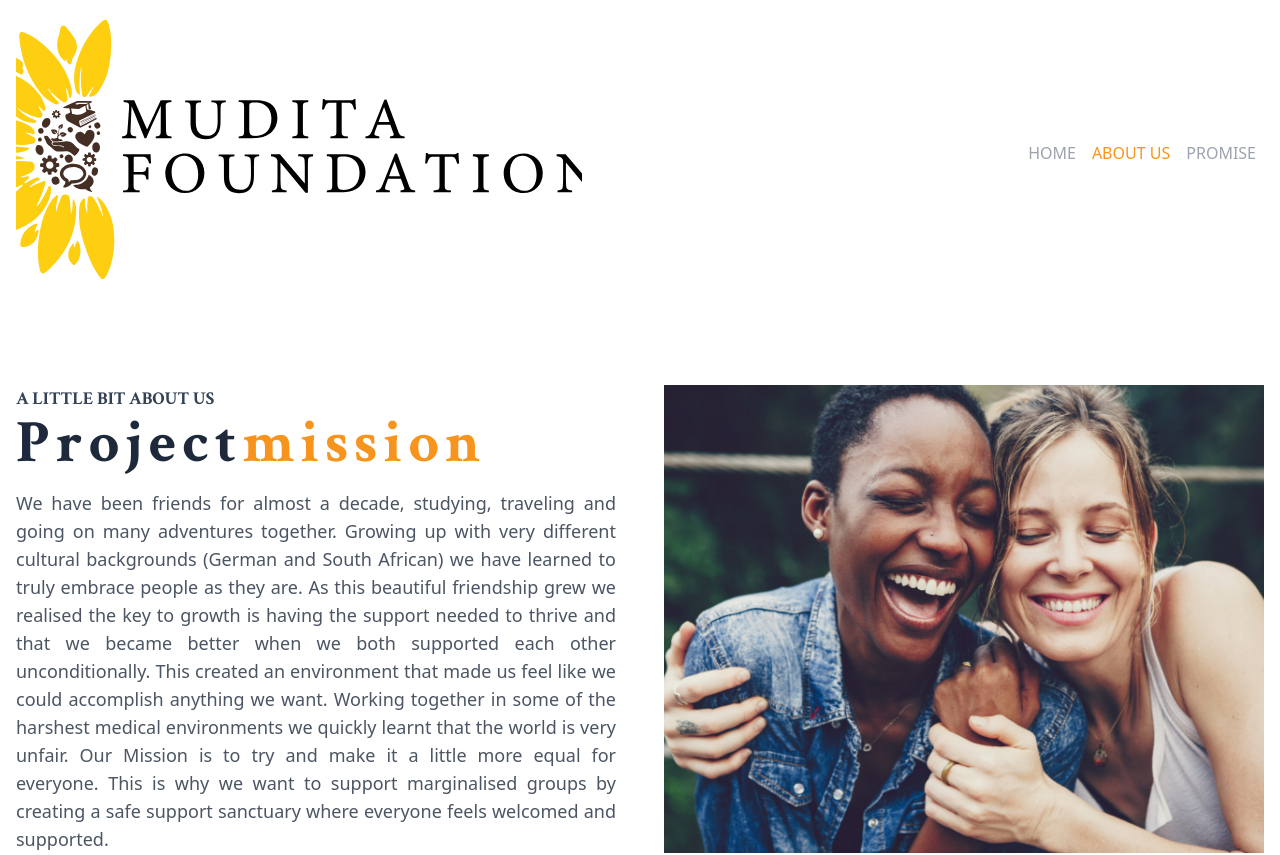
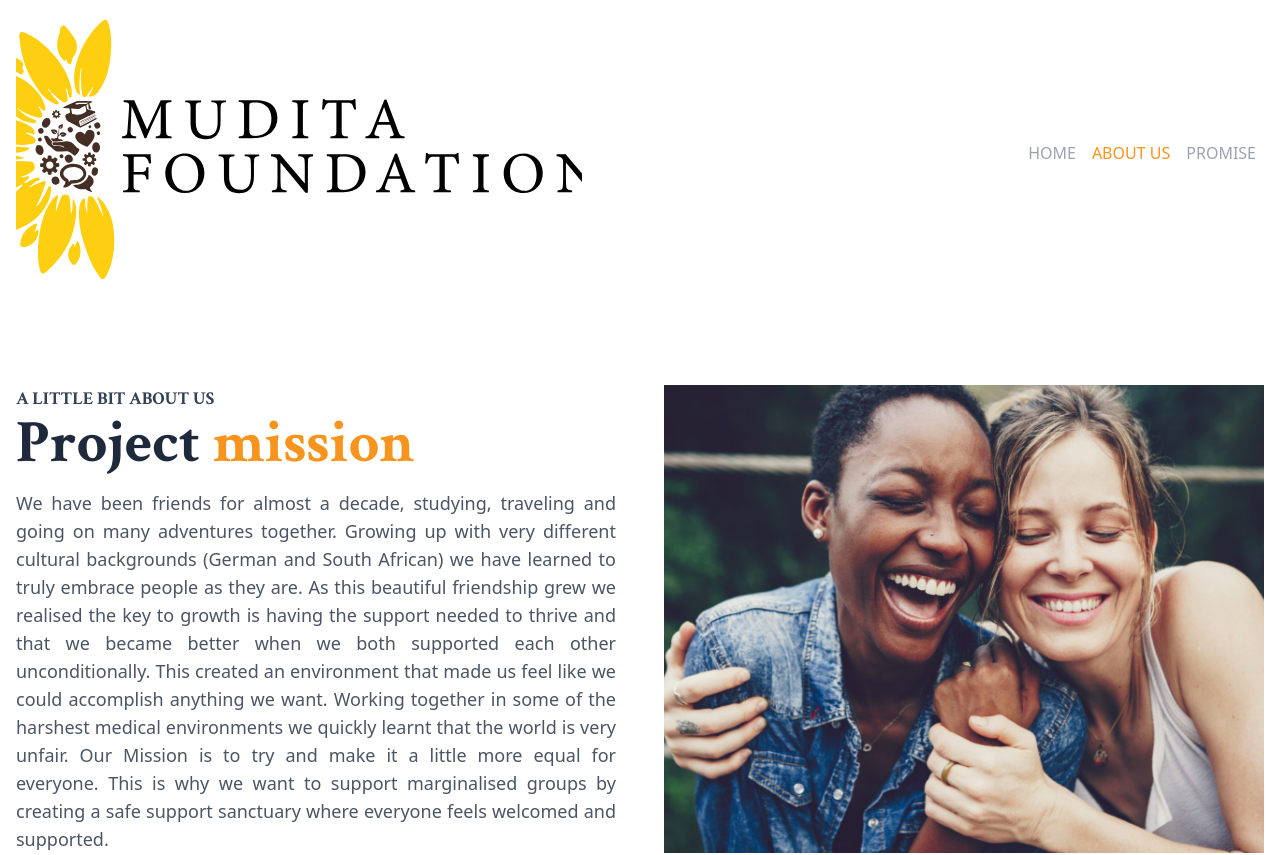
Before and after one commit to PhilaniNcube/mudita, a Next.js app: page /about in a window 1280 px wide. Shown: the top 855 px of the page. Built offline with nearby package versions, Linux system fonts and the light colour scheme.

Commit message:
header tracking

```diff
--- a/components/About/TopSection.tsx
+++ b/components/About/TopSection.tsx
@@ -14,8 +14,8 @@
               </p>{" "}
 
             </div>{" "}
-            <h1 className="text-3xl md:text-5xl lg:text-6xl font-bold tracking-widest text-slate-800">
-              Project
+            <h1 className="text-3xl md:text-5xl lg:text-6xl font-bold text-slate-800">
+              Project{' '}
                <span className="text-brand-main lowercase">Mission</span>{" "}
             </h1>
             <p className="text-lg mt-4 text-gray-600 text-justify">
```
